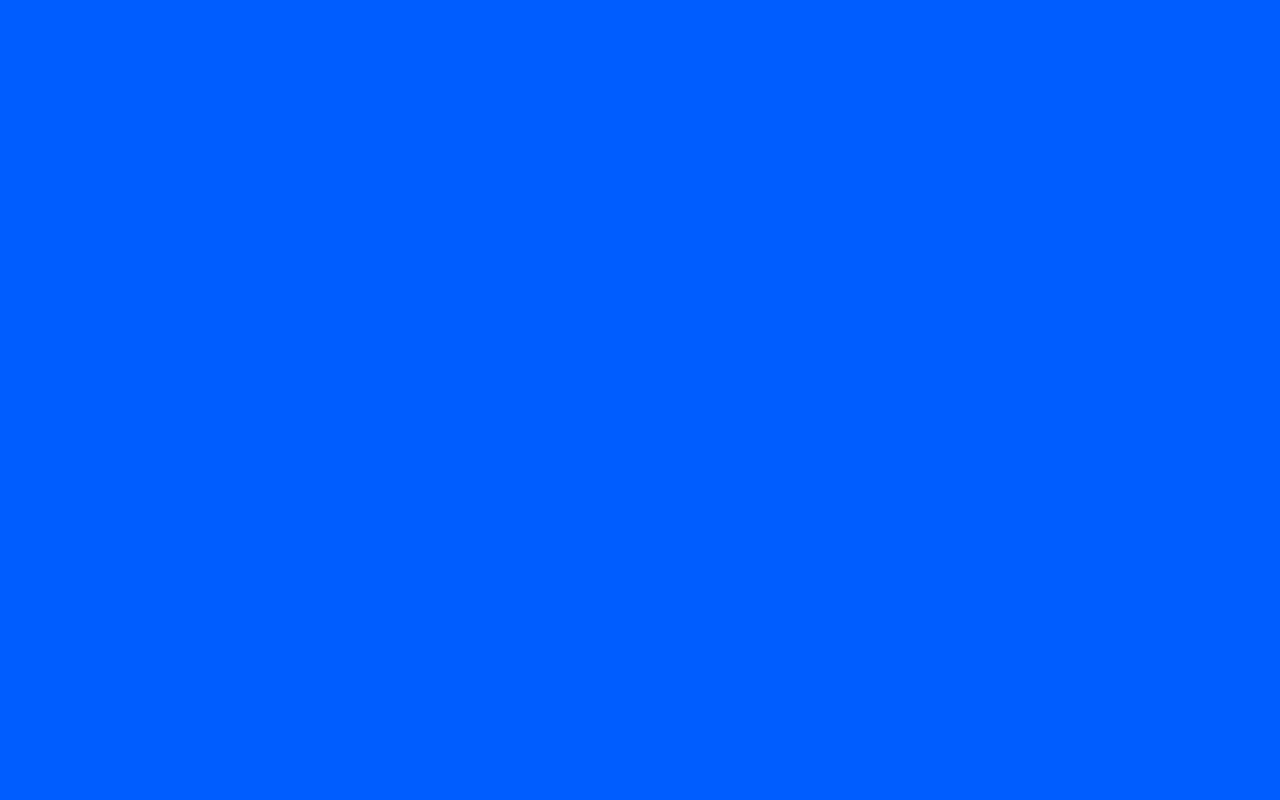
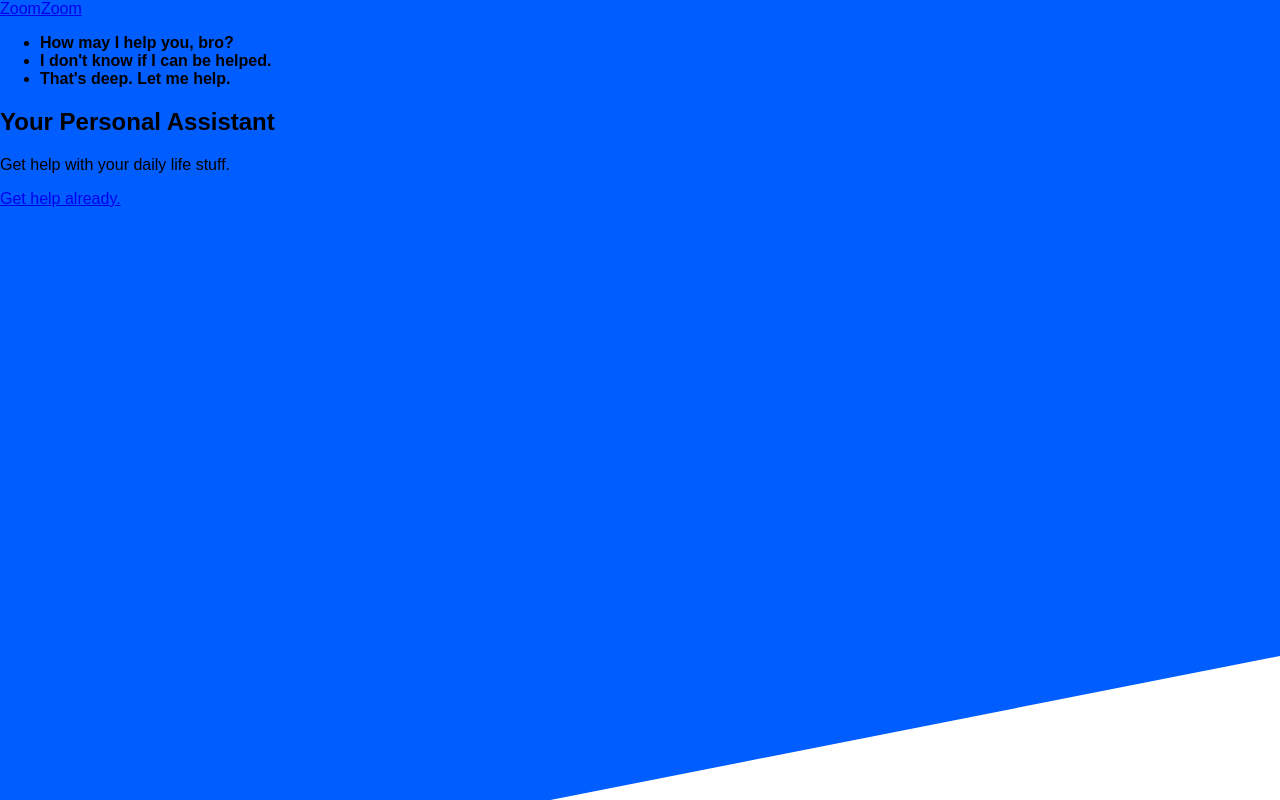
Before and after one commit to gabe-ng/sass-exercise, a plain HTML site: page index.html in a window 1280 px wide. Drawn offline with Linux system fonts and the light colour scheme.

Commit message:
Added HTML

```diff
--- a/css/main.scss
+++ b/css/main.scss
@@ -5,6 +5,20 @@ $colors: (
 
 );
 
+body, html {
+    height: 100%;
+}
+
 body {
-    background-color: map-get($colors, primary);
+    font-family: "Raleway", sans-serif;
+    margin: 0;
+
+    #bg {
+        clip-path: polygon(100% 0, 100% 82%, 43% 100%, 0 100%, 0 0);
+        background-color: map-get($colors, primary);
+        width: 100%;
+        height: 100%;
+        position: absolute;
+        z-index: -1;
+    }
 }
--- a/index.html
+++ b/index.html
@@ -10,5 +10,36 @@
 </head>
 <body>
 
+    <div id="bg"></div>
+
+    <header>
+        <a href="#">ZoomZoom</a>
+    </header>
+
+    <main>
+        <section id="card">
+            <ul>
+                <li>
+                    <span></span>
+                    <strong>How may I help you, bro?</strong>
+                </li>
+                <li>
+                    <span></span>
+                    <strong>I don't know if I can be helped. </strong>
+                </li>
+                <li>
+                    <span></span>
+                    <strong>That's deep. Let me help.</strong>
+                </li>
+            </ul>
+        </section>
+        <section id="primary">
+            <h1>Your Personal Assistant</h1>
+            <p>Get help with your daily life stuff.</p>
+
+            <a href="#">Get help already.</a>
+        </section>
+    </main>
+
 </body>
 </html>
```
Also changed, not shown: css/main.css, 1 other file.
